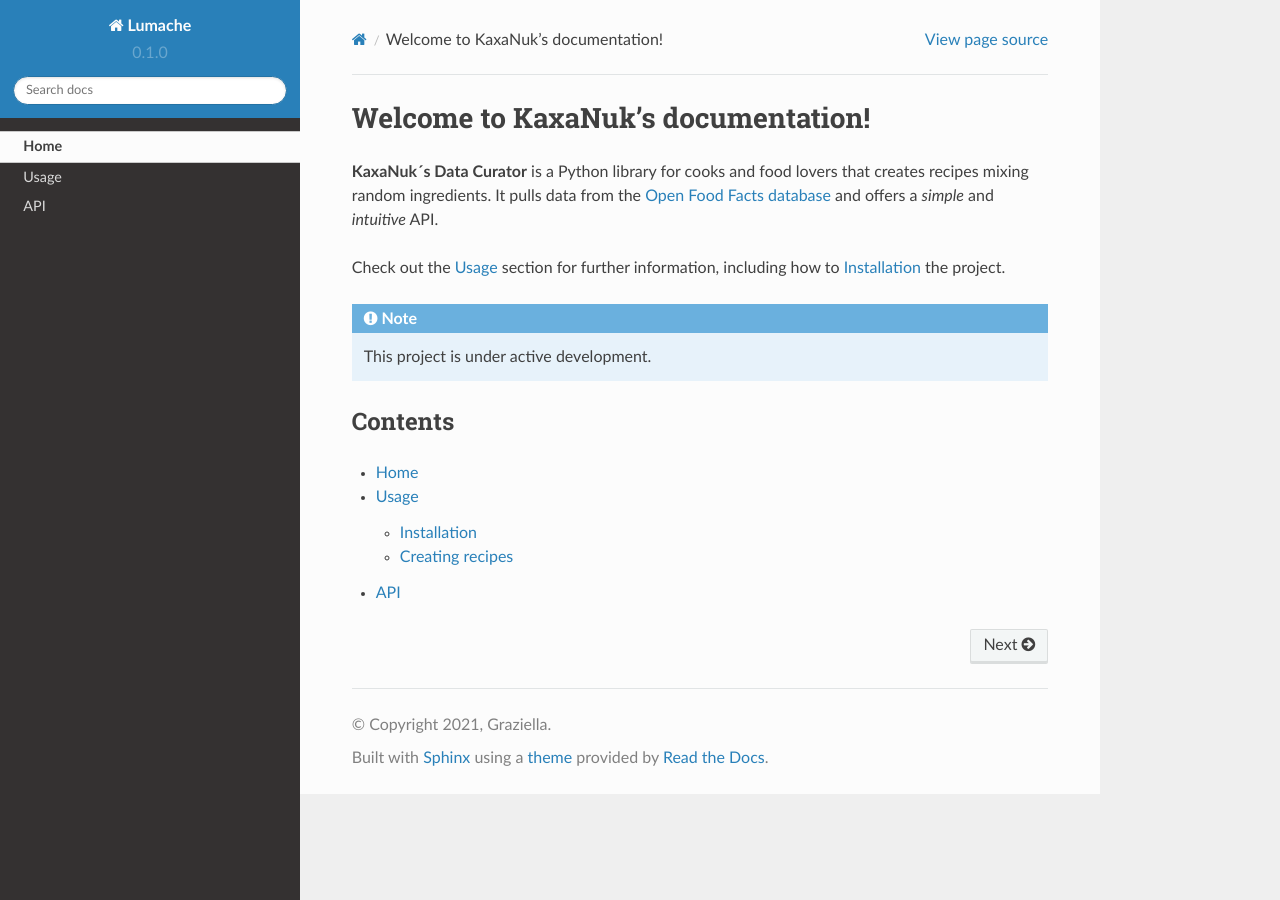
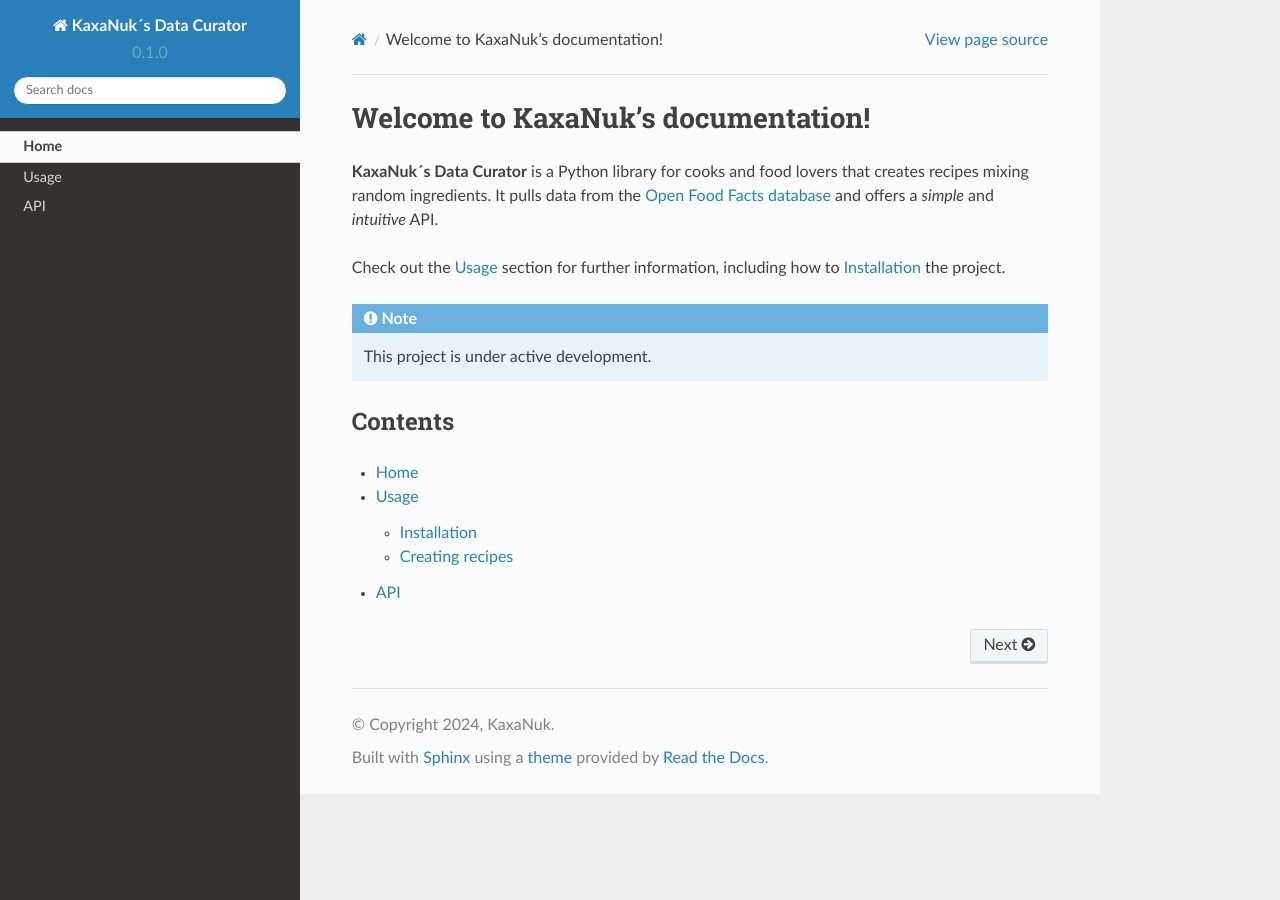
Before and after one commit to Ruben-KaxaNuk/DC-Doc-Test, a Sphinx documentation site: the page built from docs/source/index.rst, in a window 1280 px wide. Built offline with Sphinx 7.4.7 and the Read the Docs theme 2.0.0, drawn with Linux system fonts in a browser that asks for light colours.

Commit message:
Update conf.py

```diff
--- a/docs/source/conf.py
+++ b/docs/source/conf.py
@@ -2,9 +2,9 @@
 
 # -- Project information
 
-project = 'Lumache'
-copyright = '2021, Graziella'
-author = 'Graziella'
+project = 'KaxaNuk´s Data Curator'
+copyright = '2024, KaxaNuk'
+author = 'KaxaNuk'
 
 release = '0.1'
 version = '0.1.0'
```
